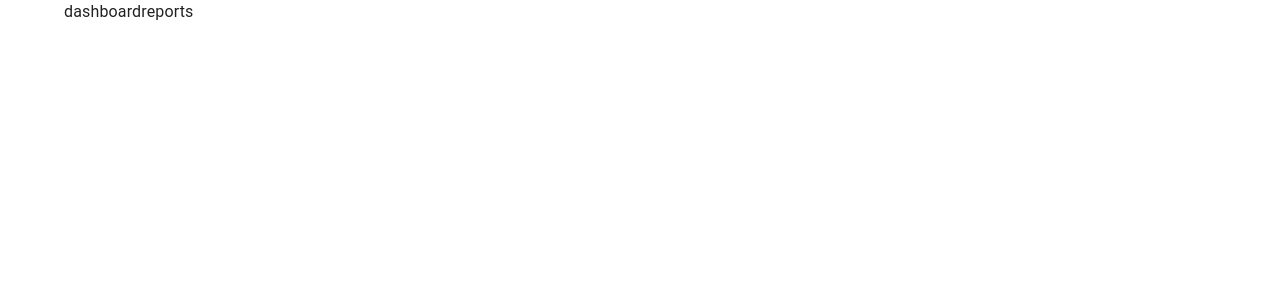
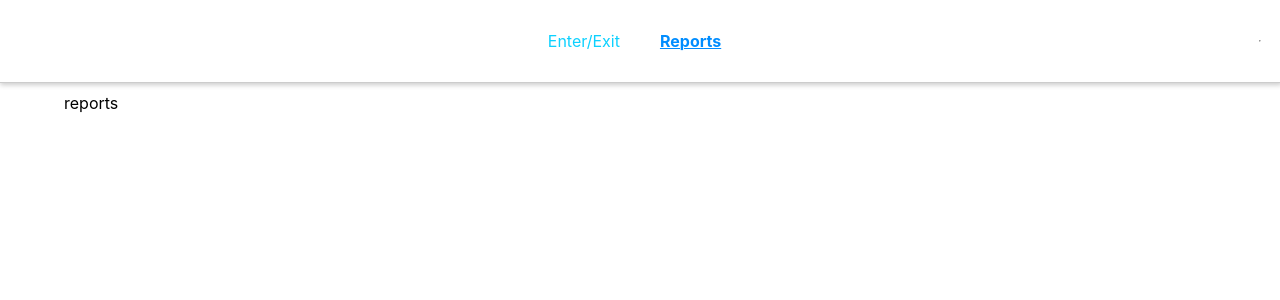
Before and after one commit to amyrsaalehi/digify, a React (Create React App) app: page /dashboard/report in a window 1280 px wide. Shown: the top 300 px of the page. Built offline with nearby package versions, Linux system fonts and the light colour scheme; the HTML template or start-up script is replaced by a standard one.

Commit message:
feat/layouts has been added Main & Dashboard

```diff
--- a/package.json
+++ b/package.json
@@ -7,6 +7,7 @@
     "@emotion/styled": "^11.3.0",
     "@mui/icons-material": "^5.0.1",
     "@mui/material": "^5.0.2",
+    "@mui/styles": "^5.0.1",
     "@testing-library/jest-dom": "^5.11.4",
     "@testing-library/react": "^11.1.0",
     "@testing-library/user-event": "^12.1.10",
--- a/src/App.js
+++ b/src/App.js
@@ -5,7 +5,7 @@ import Routes from './Routes'
 function App() {
   return (
     <>
-      <CssBaseline />
+      {/* <CssBaseline /> */}
       <Routes />
     </>
   );
--- a/src/Routes/index.js
+++ b/src/Routes/index.js
@@ -14,4 +14,30 @@ function Routes() {
   )
 }
 
+export const mainLinks = [
+  {
+    path: '/',
+    title: 'Home'
+  },
+  {
+    path: '/login',
+    title: 'Login'
+  },
+  {
+    path: '/sign-up',
+    title: 'Signup'
+  },
+]
+
+export const dashboardLinks = [
+  {
+    path: '/dashboard/enter-exit',
+    title: 'Enter/Exit'
+  },
+  {
+    path: '/dashboard/report',
+    title: 'Reports'
+  },
+
+]
 export default Routes
--- /dev/null
+++ b/src/components/molecules/AppBar.js
@@ -0,0 +1,30 @@
+import BottomNavigation from '@mui/material/BottomNavigation';
+import BottomNavigationAction from '@mui/material/BottomNavigationAction';
+import FolderIcon from '@mui/icons-material/Folder';
+import RestoreIcon from '@mui/icons-material/Restore';
+import { useState } from 'react';
+import { Paper } from '@mui/material';
+import { mainLinks, dashboardLinks } from '../../Routes'
+
+function AppBar({ type }) {
+  const [value, setValue] = useState('recents');
+  const links = type === 'main' ? mainLinks : type === 'dashboard' ? dashboardLinks : []
+
+  const handleChange = (event, newValue) => {
+    setValue(newValue);
+  };
+  return (
+    <Paper sx={{ position: 'fixed', bottom: 0, left: 0, right: 0, display: 'flex', justifyContent: 'center' }} elevation={3}>
+      <BottomNavigation sx={{ width: 500 }} value={value} onChange={handleChange}>
+        <BottomNavigationAction label="Enter Exit" value="EnterExit" icon={<FolderIcon />} />
+        <BottomNavigationAction
+          label="Reports"
+          value="reports"
+          icon={<RestoreIcon />}
+        />
+      </BottomNavigation>
+    </Paper>
+  );
+}
+
+export default AppBar
--- /dev/null
+++ b/src/components/molecules/NavBar.js
@@ -0,0 +1,66 @@
+import { Container } from '@mui/material';
+import { makeStyles } from '@mui/styles';
+import React from 'react'
+import { NavLink } from 'react-router-dom';
+import { mainLinks, dashboardLinks } from '../../Routes'
+
+
+function NavBar({ type }) {
+  const classes = useStyles()
+  const links = type === 'main' ? mainLinks : type === 'dashboard' ? dashboardLinks : []
+
+
+  return (
+    <nav className={classes.nav}>
+      <Container>
+        <ul className={classes.navList}>
+
+          {
+            links?.map(link => (
+              <li key={link.title}>
+                <NavLink exact to={link.path}>
+                  {link.title}
+                </NavLink>
+              </li>
+            ))
+          }
+        </ul>
+      </Container>
+      <hr />
+    </nav>
+  )
+}
+
+const useStyles = makeStyles(theme => ({
+  nav: {
+    display: 'flex',
+    justifyContent: 'space-between',
+    alignItems: 'center',
+    borderBottom: '1px solid #ccc',
+    boxShadow: '1px 1px 5px 1px #ccc',
+    marginBottom: 10
+  },
+  navList: {
+    display: 'flex',
+    justifyContent: 'center',
+    gap: 20,
+    alignItems: 'center',
+
+    '& > li': {
+      padding: '15px 10px',
+    },
+    '& > li:first-child': {
+      paddingLeft: 0
+    },
+    '& a': {
+      color: '#0dd1ff'
+    },
+    '& .active': {
+      color: '#008dff',
+      textDecoration: '1px underline #008dff',
+      fontWeight: 'bold'
+    }
+  }
+}))
+
+export default NavBar
--- a/src/components/pages/Login.js
+++ b/src/components/pages/Login.js
@@ -1,11 +1,11 @@
-import DashboardLayout from '../template/DashboardLayout'
+import MainLayout from '../template/MainLayout'
 
 
 function Login() {
   return (
-    <DashboardLayout>
+    <MainLayout>
       login
-    </DashboardLayout>
+    </MainLayout>
   )
 }
 
--- a/src/components/template/DashboardLayout.js
+++ b/src/components/template/DashboardLayout.js
@@ -1,12 +1,30 @@
+import { useMediaQuery, useTheme } from '@mui/material';
 import { Container } from '@mui/material'
-import React from 'react'
+import NavBar from '../molecules/NavBar'
+import AppBar from '../molecules/AppBar'
+
 
 function DashboardLayout({ children }) {
+  const theme = useTheme()
+  const isMobileOrTablet = useMediaQuery(theme.breakpoints.down('md'))
+
+
   return (
-    <Container>
-      dashboard
-      {children}
-    </Container>
+    <div>
+      {
+        !isMobileOrTablet && (
+          <NavBar type="dashboard" />
+        )
+      }
+      <Container>
+        {children}
+      </Container>
+      {
+        isMobileOrTablet && (
+          <AppBar type="dashboard" />
+        )
+      }
+    </div>
   )
 }
 
--- a/src/components/template/MainLayout.js
+++ b/src/components/template/MainLayout.js
@@ -1,12 +1,30 @@
+import { useMediaQuery, useTheme } from '@mui/material';
 import { Container } from '@mui/material'
-import React from 'react'
+import NavBar from '../molecules/NavBar'
+import AppBar from '../molecules/AppBar'
+
 
 function MainLayout({ children }) {
+  const theme = useTheme()
+  const isMobileOrTablet = useMediaQuery(theme.breakpoints.down('md'))
+
   return (
-    <Container>
-      main
-      {children}
-    </Container>
+    <div>
+      {
+        !isMobileOrTablet && (
+          <NavBar type="main" />
+        )
+      }
+      <Container>
+        {children}
+      </Container>
+
+      {
+        isMobileOrTablet && (
+          <AppBar type="main" />
+        )
+      }
+    </div>
   )
 }
 
--- a/src/index.css
+++ b/src/index.css
@@ -1,13 +1,14 @@
 body {
-  margin: 0;
-  font-family: -apple-system, BlinkMacSystemFont, 'Segoe UI', 'Roboto', 'Oxygen',
-    'Ubuntu', 'Cantarell', 'Fira Sans', 'Droid Sans', 'Helvetica Neue',
-    sans-serif;
-  -webkit-font-smoothing: antialiased;
-  -moz-osx-font-smoothing: grayscale;
+    margin: 0;
+    font-family: -apple-system, BlinkMacSystemFont, 'Segoe UI', 'Roboto', 'Oxygen', 'Ubuntu', 'Cantarell', 'Fira Sans', 'Droid Sans', 'Helvetica Neue', sans-serif;
+    -webkit-font-smoothing: antialiased;
+    -moz-osx-font-smoothing: grayscale;
 }
 
-code {
-  font-family: source-code-pro, Menlo, Monaco, Consolas, 'Courier New',
-    monospace;
+ul {
+    list-style: none;
 }
+
+a {
+    text-decoration: none;
+}
```
Also changed, not shown: 1 other file (tests, documents, lock files or other folders).
